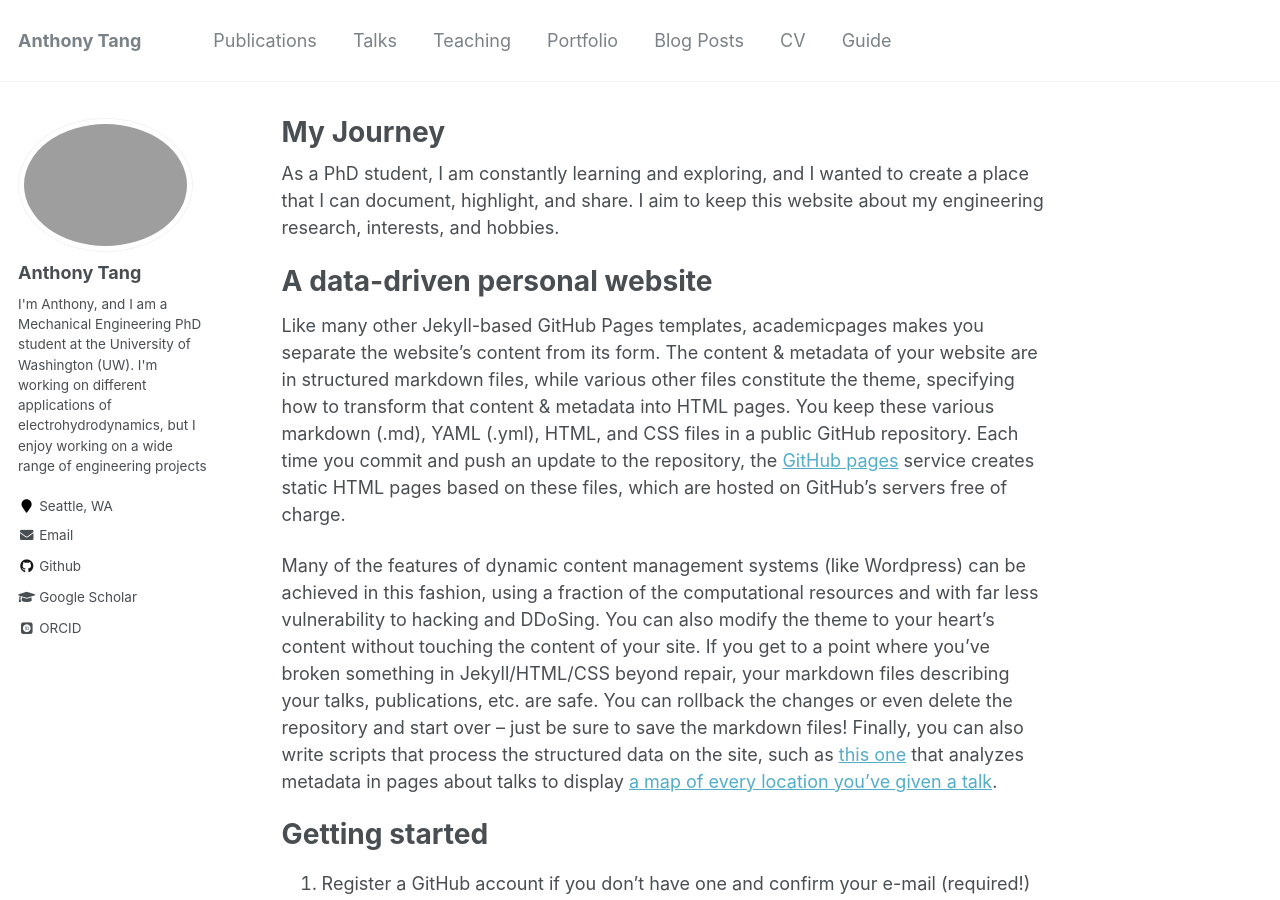
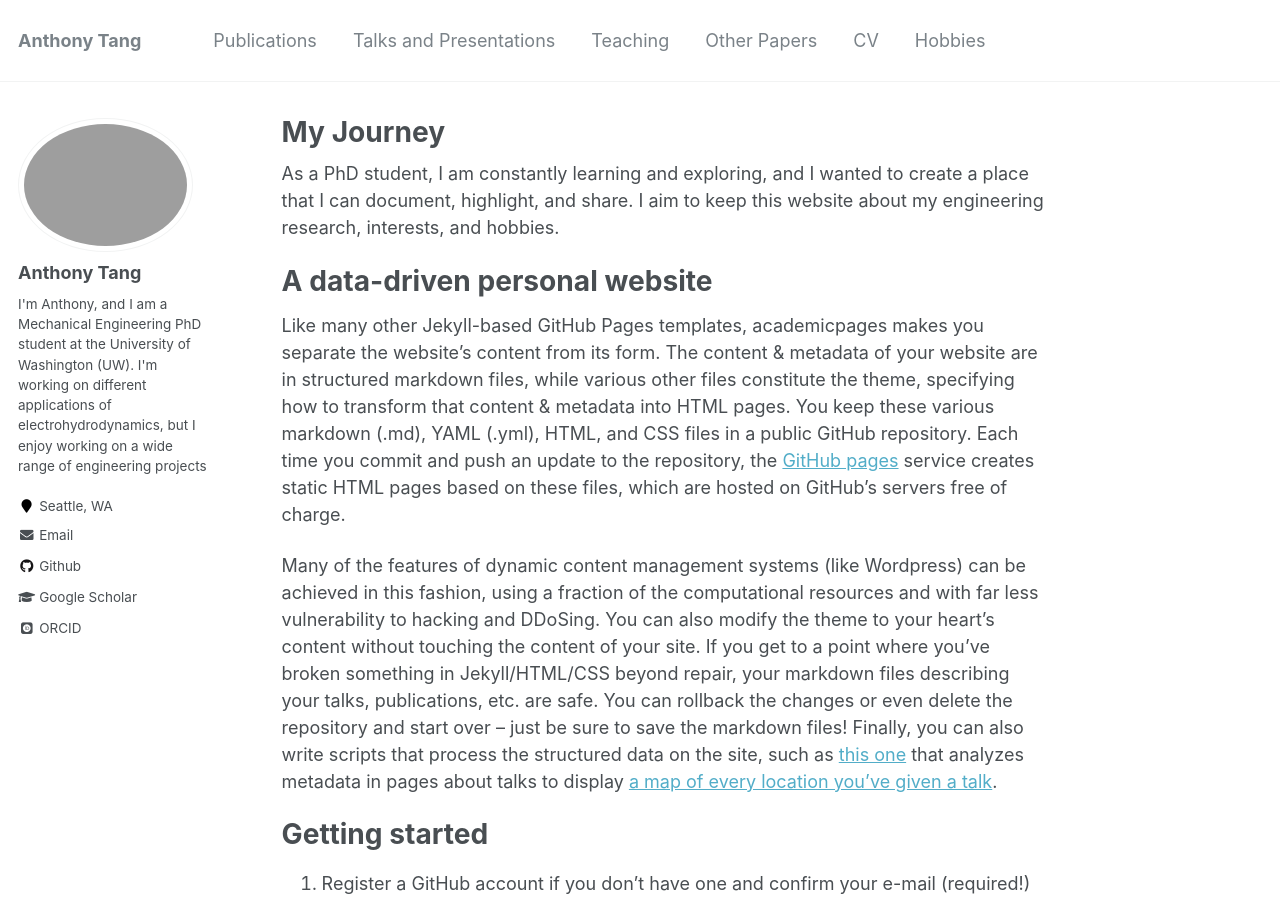
Before and after one commit to antang808/academic, a Jekyll site: the page built from _pages/about.md, in a window 1280 px wide and 900 px high. Built offline with Jekyll 4.4.1, drawn with Linux system fonts in a browser that asks for light colours; some web fonts are replaced.

Commit message:
Update navigation.yml

```diff
--- a/_data/navigation.yml
+++ b/_data/navigation.yml
@@ -3,20 +3,21 @@ main:
   - title: "Publications"
     url: /publications/
 
-  - title: "Talks"
+  - title: "Talks and Presentations"
     url: /talks/
 
   - title: "Teaching"
     url: /teaching/
 
-  - title: "Portfolio"
-    url: /portfolio/
 
-  - title: "Blog Posts"
-    url: /year-archive/
+  - title: "Other Papers"
+    url: /Papers/
 
   - title: "CV"
     url: /cv/
 
-  - title: "Guide"
-    url: /markdown/
+  - title: "Hobbies"
+    url: /Hobbies/
+
+  # - title: "Guide"
+    # url: /markdown/
```
